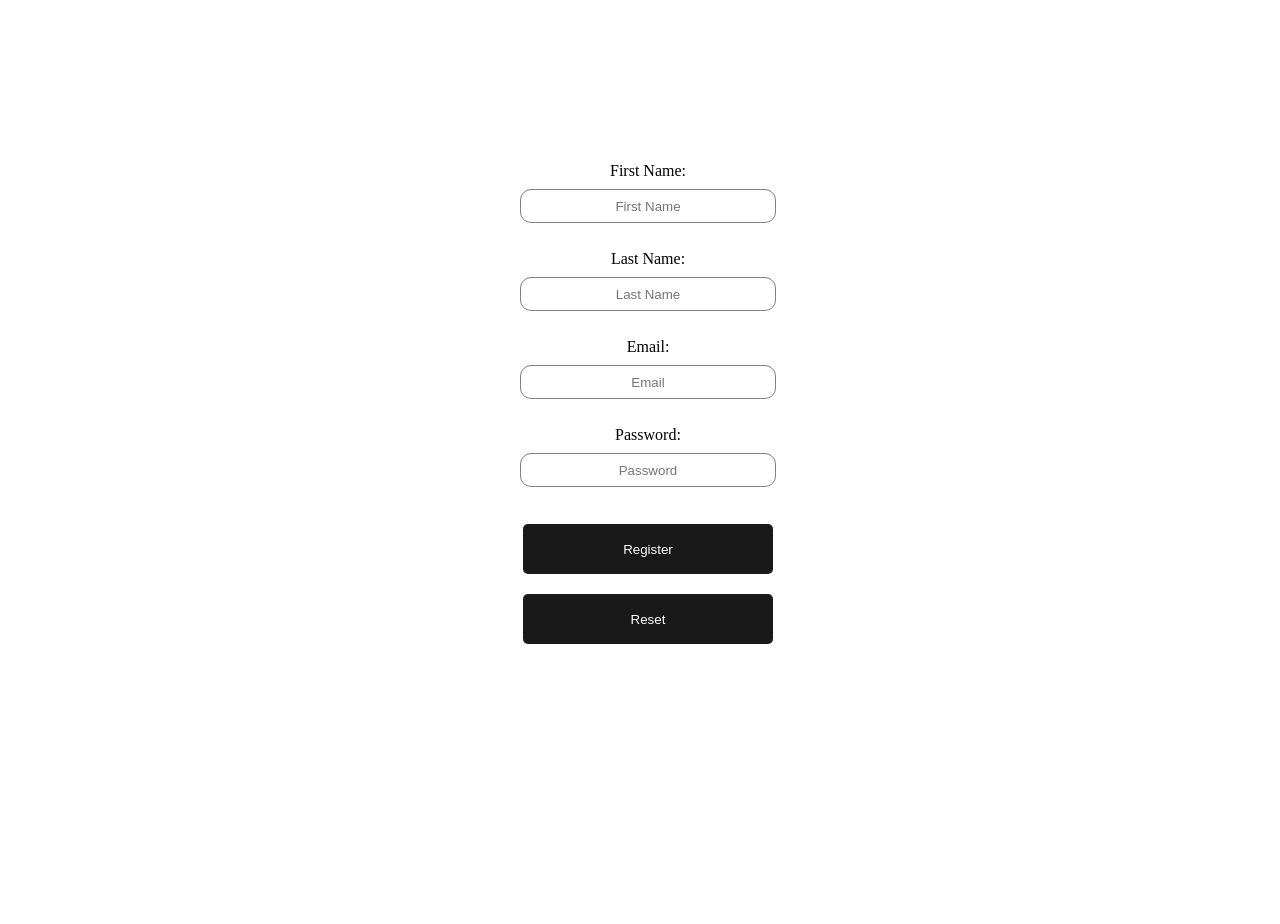
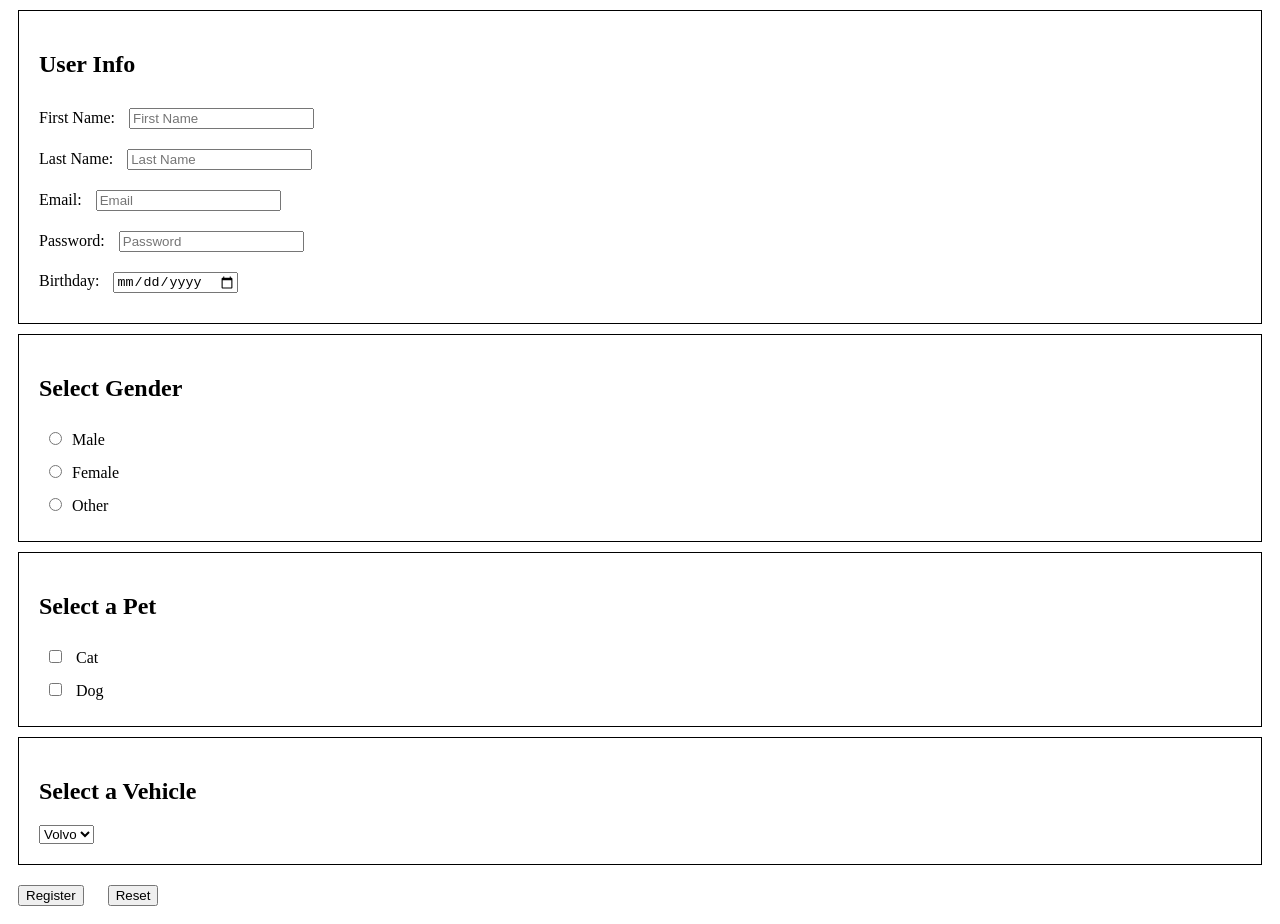
Before and after one commit to devxed43/simple-form, a plain HTML site: page index.html in a window 1280 px wide. Before the commit the page ends 816 px from the top, so only its background shows below. Drawn offline with Linux system fonts and the light colour scheme.

Commit message:
added name and value on the input vields and name for select tag to let it know what belongs to what

```diff
--- a/index.html
+++ b/index.html
@@ -7,15 +7,53 @@
     <title>Document</title>
   </head>
   <body>
-    <form>
-      First Name: <input type="text" placeholder="First Name" required />
-      <br />
-      Last Name: <input type="text" placeholder="Last Name" required />
-      <br />
-      Email: <input type="email" placeholder="Email" required />
-      <br />
-      Password: <input type="password" placeholder="Password" required />
-      <br />
+    <!-- GET METHOD appends form information to URL   -->
+    <!-- POST METHOD is better. Private -->
+    <form method="get">
+      <div class="user-data">
+        <h2>User Info</h2>
+        First Name:
+        <input type="text" placeholder="First Name" name="firstname" required />
+        <br />
+        Last Name:
+        <input type="text" placeholder="Last Name" name="lastname" required />
+        <br />
+        Email:
+        <input type="email" placeholder="Email" name="email" required />
+        <br />
+        Password:
+        <input
+          type="password"
+          placeholder="Password"
+          name="password"
+          required
+        />
+        <br />
+        Birthday:
+        <input type="date" name="birthday" />
+        <br />
+      </div>
+
+      <div class="gender">
+        <h2>Select Gender</h2>
+        <input type="radio" name="gender" value="Male" />Male<br />
+        <input type="radio" name="gender" value="Female" />Female<br />
+        <input type="radio" name="gender" value="Other" />Other<br />
+      </div>
+
+      <div class="pets">
+        <h2>Select a Pet</h2>
+        <input type="checkbox" name="cat" /> Cat <br />
+        <input type="checkbox" name="dog" /> Dog <br />
+      </div>
+
+      <div class="cars">
+        <h2>Select a Vehicle</h2>
+        <select name="cars">
+          <option value="Volvo" name="volvo">Volvo</option>
+          <option value="Audi" name="audi">Audi</option>
+        </select>
+      </div>
 
       <input type="submit" value="Register" />
       <input type="reset" />
--- a/style.css
+++ b/style.css
@@ -1,45 +1,12 @@
-body {
-  height: 100vh;
-  width: 100vw;
-  display: flex;
-  justify-content: center;
-  align-items: center;
-}
-
-form {
-  background: white;
-  width: 500px;
-  height: 500px;
-  padding: 1.5rem;
-  border-radius: 10px;
-  display: flex;
-  flex-flow: column;
-  justify-content: center;
-  align-items: center;
+.gender,
+.pets,
+.user-data,
+.cars {
+  margin: 10px;
+  border: 1px solid black;
+  padding: 20px;
 }
 
 input {
-  width: 50%;
-  height: 30px;
   margin: 10px;
-  text-align: center;
-  border-radius: 10px;
-  outline: 0.5px solid grey;
-  border: none;
 }
-
-input[type="submit"],
-input[type="reset"] {
-  width: 50%;
-  height: 10%;
-  outline: none;
-  border: none;
-  border-radius: 5px;
-  box-shadow: 0 2px 2px white;
-  background: rgba(0, 0, 0, 0.9);
-  color: white;
-}
-
-input:focus {
-  outline: none;
-}
```
